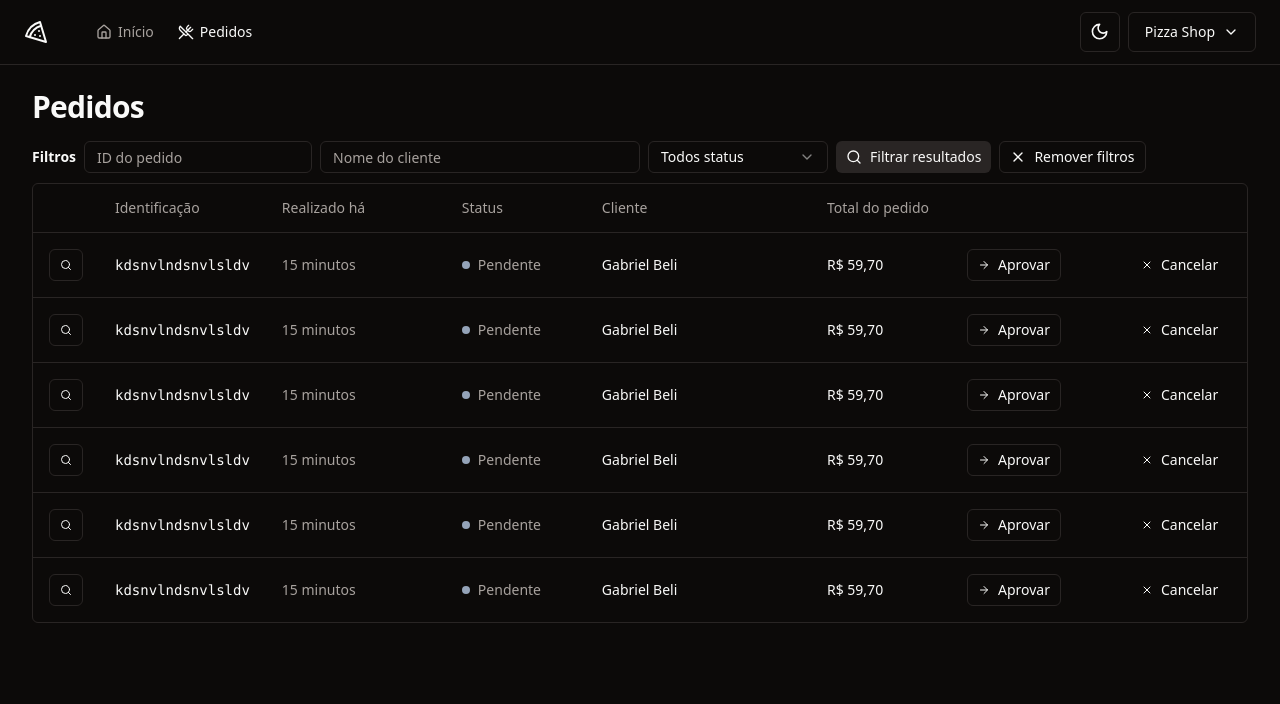
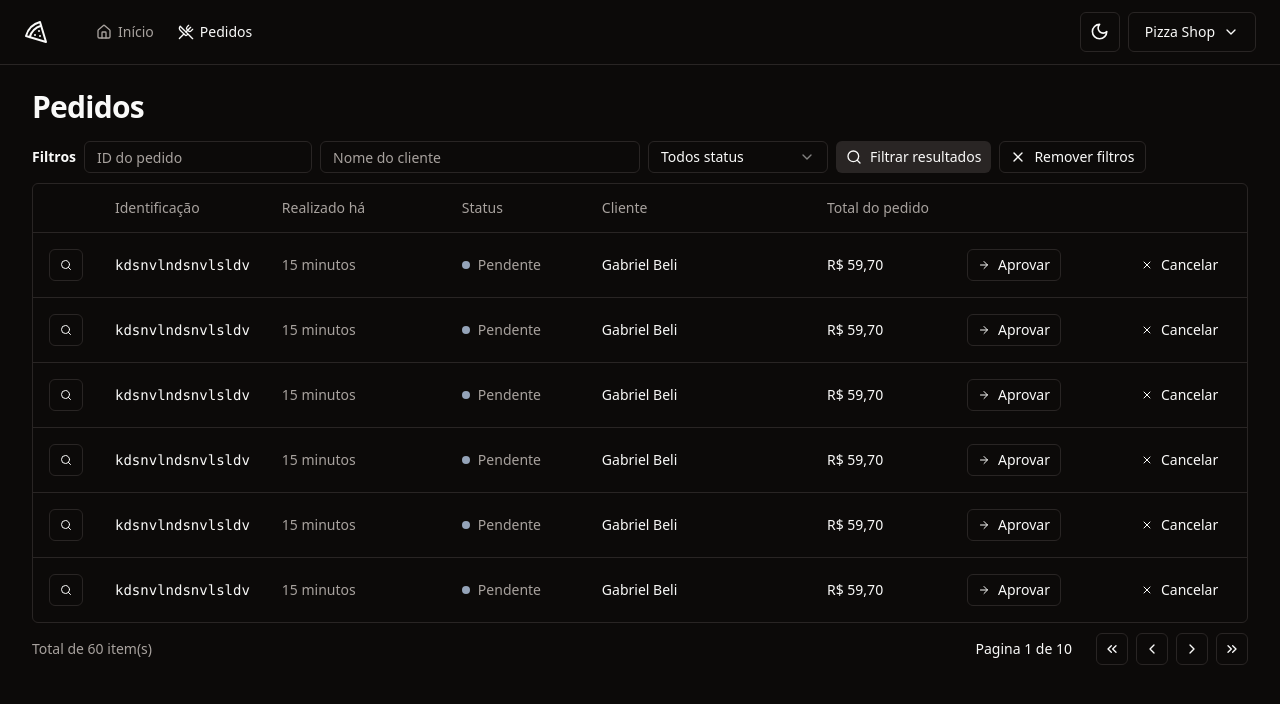
Before and after one commit to gabrielbeli/pizzashop-web, a React (Vite) app: page /orders in a window 1280 px wide. Shown: the top 704 px of the page. Built offline with nearby package versions, Linux system fonts and the light colour scheme.

Commit message:
componente de paginação

```diff
--- /dev/null
+++ b/src/components/pagination.tsx
@@ -0,0 +1,54 @@
+import {
+  ChevronLeft,
+  ChevronRight,
+  ChevronsLeft,
+  ChevronsRight,
+} from 'lucide-react'
+
+import { Button } from './ui/button'
+
+export interface PaginationProps {
+  pageIndex: number
+  totalCount: number
+  perPage: number
+}
+
+export function Pagination({
+  pageIndex,
+  perPage,
+  totalCount,
+}: PaginationProps) {
+  const pages = Math.ceil(totalCount / perPage) || 1
+
+  return (
+    <div className="flex items-center justify-between">
+      <span className="text-sm text-muted-foreground">
+        Total de {totalCount} item(s)
+      </span>
+
+      <div className="lg:gp-8 flex items-center gap-6">
+        <div className="text-sm font-medium">
+          Pagina {pageIndex + 1} de {pages}
+        </div>
+        <div className="flex items-center gap-2">
+          <Button variant="outline" className="h-8 w-8 p-0">
+            <ChevronsLeft className="h-4 w-4" />
+            <span className="sr-only">Primeira página</span>
+          </Button>
+          <Button variant="outline" className="h-8 w-8 p-0">
+            <ChevronLeft className="h-4 w-4" />
+            <span className="sr-only">Página anterior</span>
+          </Button>
+          <Button variant="outline" className="h-8 w-8 p-0">
+            <ChevronRight className="h-4 w-4" />
+            <span className="sr-only">Proxima página</span>
+          </Button>
+          <Button variant="outline" className="h-8 w-8 p-0">
+            <ChevronsRight className="h-4 w-4" />
+            <span className="sr-only">Última página</span>
+          </Button>
+        </div>
+      </div>
+    </div>
+  )
+}
--- a/src/pages/app/orders/orders.tsx
+++ b/src/pages/app/orders/orders.tsx
@@ -1,5 +1,6 @@
 import { Helmet } from 'react-helmet-async'
 
+import { Pagination } from '@/components/pagination'
 import {
   Table,
   TableBody,
@@ -17,7 +18,6 @@
       <Helmet title="Pedidos" />
       <div className="flex flex-col gap-4">
         <h1 className="text-3xl font-bold tracking-tight">Pedidos</h1>
-      </div>
         <div className="space-y-2.5">
           <OrderTableFilters />
           <div className="rounded-md border">
@@ -41,6 +41,9 @@
               </TableBody>
             </Table>
           </div>
+
+          <Pagination pageIndex={0} totalCount={60} perPage={6} />
+        </div>
       </div>
     </>
   )
```
Lines whose indentation alone changed are shown as unchanged.
